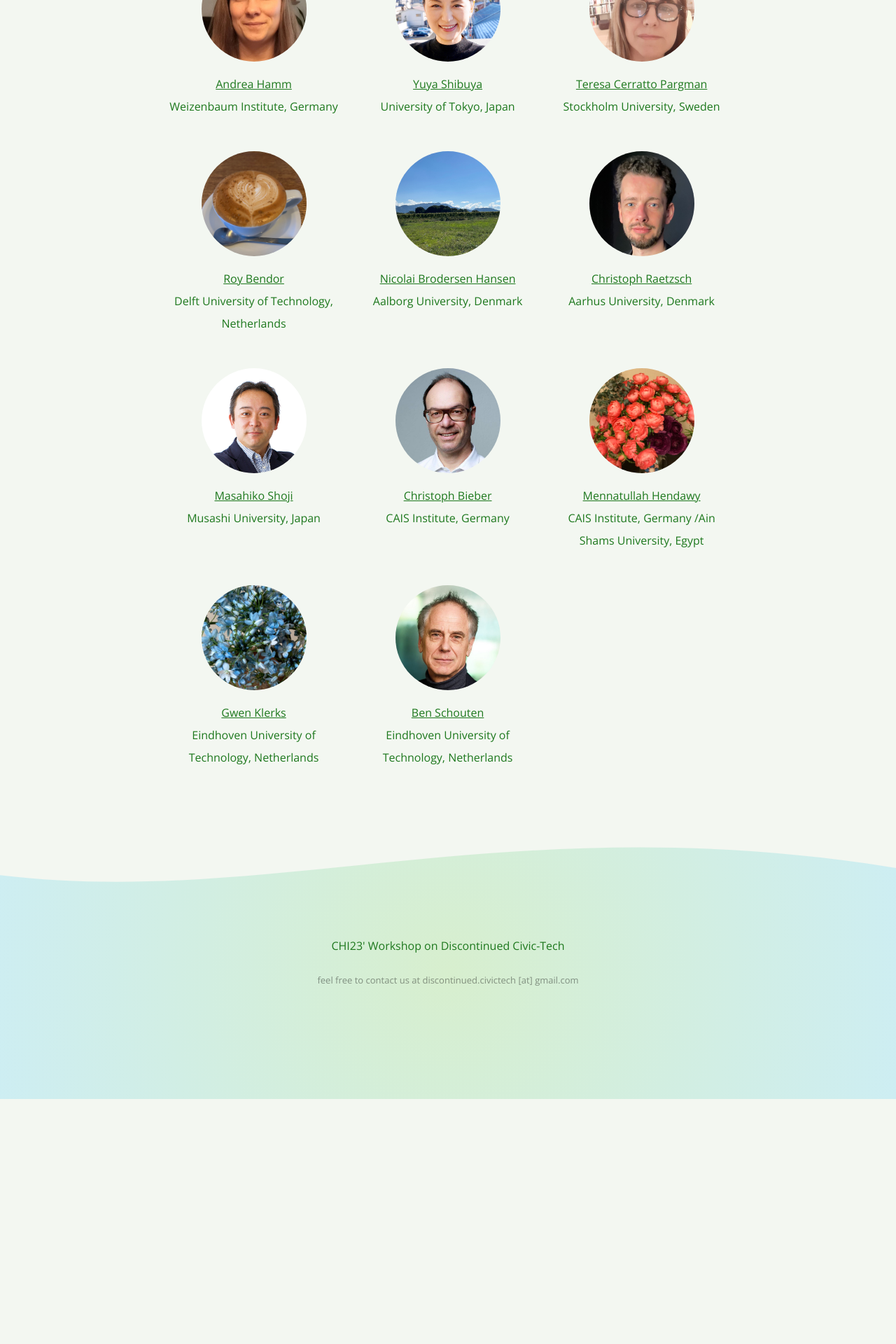
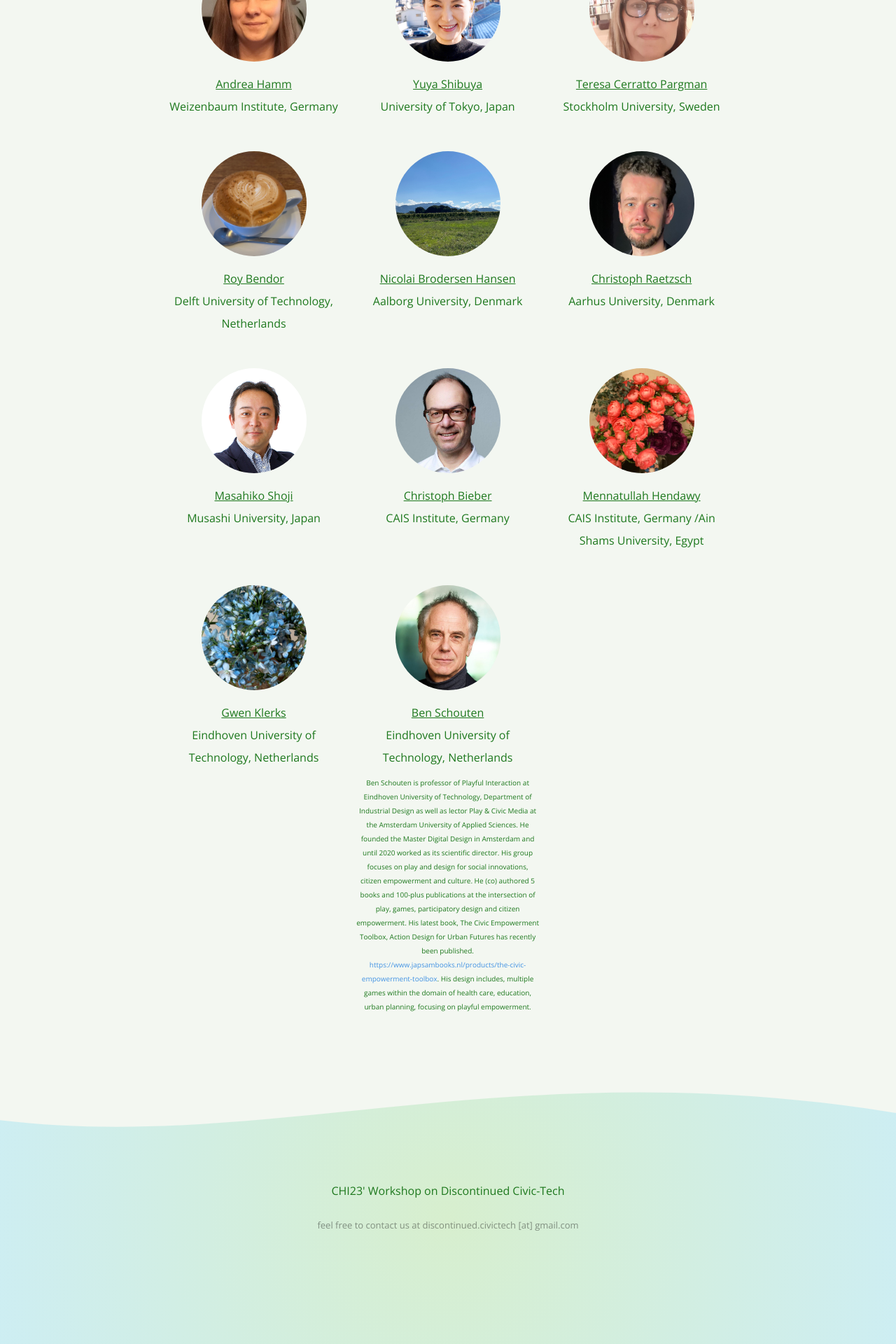
Before and after one commit to discontinued-civictech/discontinued-civictech.github.io, a Jekyll site: the page built from organizers.md, in a window 1280 px wide. Shown: the part 751-2671 px from the top of the page at 70% size. Built offline with Jekyll 4.4.1, drawn with Linux system fonts in a browser that asks for light colours; our own code applies the rules of GitHub Pages for plain Markdown files; before the commit the page ends 2321 px from its top, so only the background shows below that.

Commit message:
Update organizers.md

```diff
--- a/_sass/jekyll-theme-cayman.scss
+++ b/_sass/jekyll-theme-cayman.scss
@@ -322,6 +322,11 @@ a {
       }
     }
   }
+  .profile-detail-text {
+    text-align: center;
+    color: rgb(29, 120, 29);
+    font-size: x-small;
+  }
 
   code {
     padding: 2px 4px;
--- a/organizers.md
+++ b/organizers.md
@@ -76,34 +76,10 @@ layout: default
         <div class="profile-text">
             <a href="https://www.tue.nl/en/research/researchers/ben-schouten/">Ben Schouten</a><br>Eindhoven University of Technology, Netherlands
         </div>
+        <div class="profile-detail-text">
+        <p>
+          Ben Schouten is professor of Playful Interaction at Eindhoven University of Technology, Department of Industrial Design as well as lector Play & Civic Media at the Amsterdam University of Applied Sciences. He founded the Master Digital Design in Amsterdam and until 2020 worked as its scientific director. His group focuses on play and design for social innovations, citizen empowerment and culture. He (co) authored 5 books and 100-plus publications at the intersection of play, games, participatory design and citizen empowerment. His latest book, The Civic Empowerment Toolbox, Action Design for Urban Futures has recently been published. <a href="https://www.japsambooks.nl/products/the-civic-empowerment-toolbox">https://www.japsambooks.nl/products/the-civic-empowerment-toolbox</a>. His design includes, multiple games within the domain of health care, education, urban planning, focusing on playful empowerment.
+        </p>
+        </div>
     </div>
 </div>
-
-
-
-<!-- <div class="profile-wrapper">
-<img src="files/profile_photos/avatar2.jpeg" class="profile-photo">
-<div class="profile-text"><a href="">Roy Bendor</a><br>Delft University of Technology, Netherlands</div></div>
-<div class="profile-wrapper">
-<img src="files/profile_photos/avatar3.jpeg" class="profile-photo">
-<div class="profile-text"><a href="">Nicolai Brodersen Hansen</a><br>Aalborg University, Denmark</div></div>
-<div class="profile-wrapper">
-<img src="files/profile_photos/ChristophRaetzsch.jpg" class="profile-photo">
-<div class="profile-text"><a href="https://pure.au.dk/portal/en/persons/christoph-raetzsch(91eb24de-3d92-4846-9216-1c7aee8c2ff2).html">Christoph Raetzsch</a><br>Aarhus University, Denmark</div></div>
-<div class="profile-wrapper"> -->
-<!-- <img src="files/profile_photos/MasahikoShoji.jpg" class="profile-photo">
-<div class="profile-text"><a href="https://www.glocom.ac.jp/en/researcher/116">Masahiko Shoji</a><br>Musashi University, Japan</div></div>
-<div class="profile-wrapper">
-<img src="files/profile_photos/ChristophBieber.jpg" class="profile-photo">
-<div class="profile-text"><a href="https://www.cais-research.de/team/christoph-bieber/">Christoph Bieber</a><br>CAIS Institute, Germany</div></div>
-<div class="profile-wrapper"> -->
-<!-- <img src="files/profile_photos/avatar7.jpeg" class="profile-photo"> -->
-<!-- <div class="profile-text"><a href="">Mennatullah Hendawy</a><br>CAIS Institute, Germany /Ain Shams University, Egypt</div></div> -->
-<!-- <div class="profile-wrapper"> -->
-<!-- <img src="files/profile_photos/avatar8.jpeg" class="profile-photo">
-<div class="profile-text"><a href="">Gwen Klerks</a><br>Eindhoven University of Technology, Netherlands</div></div>
-<div class="profile-wrapper"> -->
-<!-- <img src="files/profile_photos/BenSchouten.jpg" class="profile-photo">
-<div class="profile-text"><a href="https://www.tue.nl/en/research/researchers/ben-schouten/">Ben Schouten</a><br>Eindhoven University of Technology, Netherlands</div></div>
-
-<a href = "./" class="btn-to-top">Back to Top Page</a> -->
```
